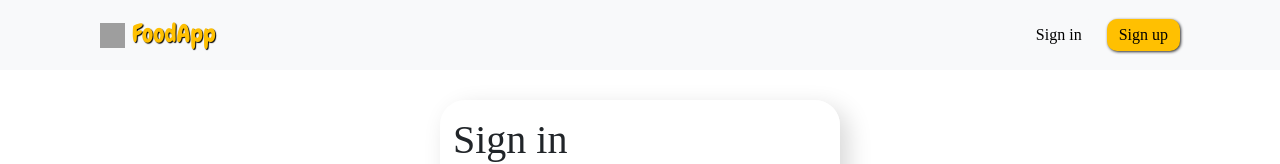
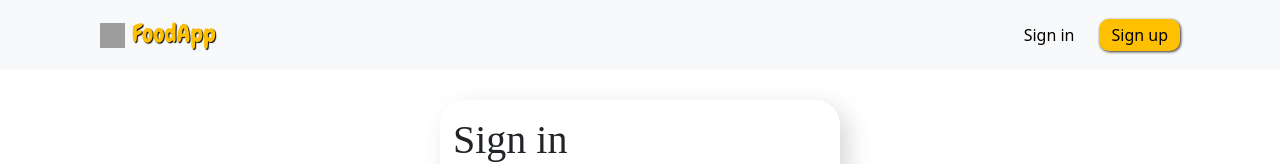
Before and after one commit to m29dev/FoodAppDeploy, an Angular app in the folder client/: page /signin in a window 1280 px wide. Shown: the top 164 px of the page. Built offline with nearby package versions, Linux system fonts and the light colour scheme; grey boxes are pictures that could not be loaded.

Commit message:
font update

```diff
--- a/client/src/app/components/navbar/navbar.component.css
+++ b/client/src/app/components/navbar/navbar.component.css
@@ -35,7 +35,7 @@
 
 .btn {
   margin-left: 12px;
-  font-family: "Kalam", cursive;
+  /* font-family: "Kalam", cursive; */
 }
 
 .btn-second {
@@ -82,7 +82,7 @@
 .box-dp {
   display: flex;
   align-items: center;
-  font-family: "Kalam", cursive;
+  /* font-family: "Kalam", cursive; */
 }
 
 .box-dp svg {
--- a/client/src/app/components/restaurants-navbar/restaurants-navbar.component.css
+++ b/client/src/app/components/restaurants-navbar/restaurants-navbar.component.css
@@ -10,7 +10,7 @@
 }
 
 .search-bar {
-  font-family: "Kalam", cursive;
+  /* font-family: "Kalam", cursive; */
   max-width: 540px;
   border-radius: 18px;
   margin-top: 10px;
@@ -39,7 +39,7 @@
 }
 
 .item {
-  font-family: "Kalam", cursive;
+  /* font-family: "Kalam", cursive; */
   display: flex;
   flex-direction: column;
   justify-content: center;
--- a/client/src/styles.css
+++ b/client/src/styles.css
@@ -31,7 +31,7 @@ hr {
   background-color: rgb(255, 192, 1);
   border: 0px;
   color: black;
-  font-family: "Kalam", cursive;
+  /* font-family: "Kalam", cursive; */
   -webkit-box-shadow: 1px 1px 21px 0px rgba(44, 44, 45, 1);
   -moz-box-shadow: 1px 1px 21px 0px rgba(44, 44, 45, 1);
   box-shadow: 1px 1px 3px 0px rgba(44, 44, 45, 1);
```
